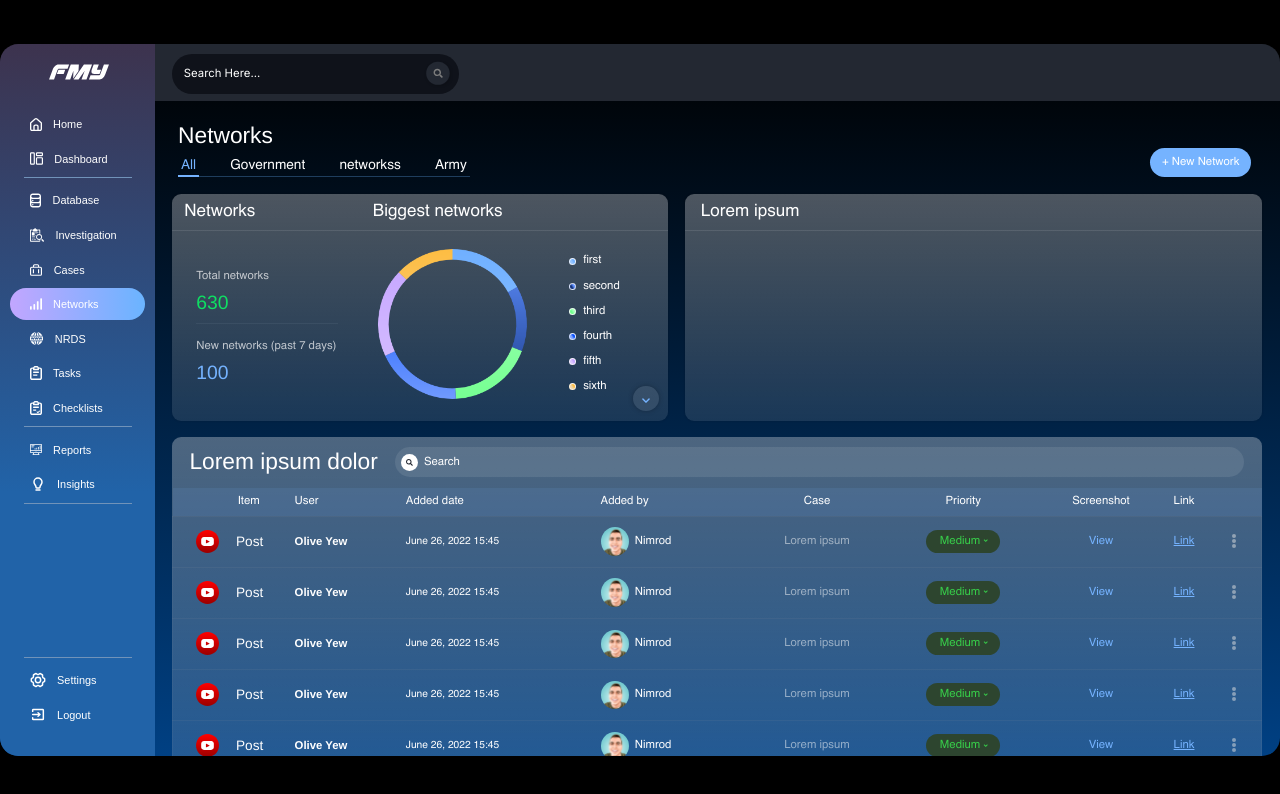
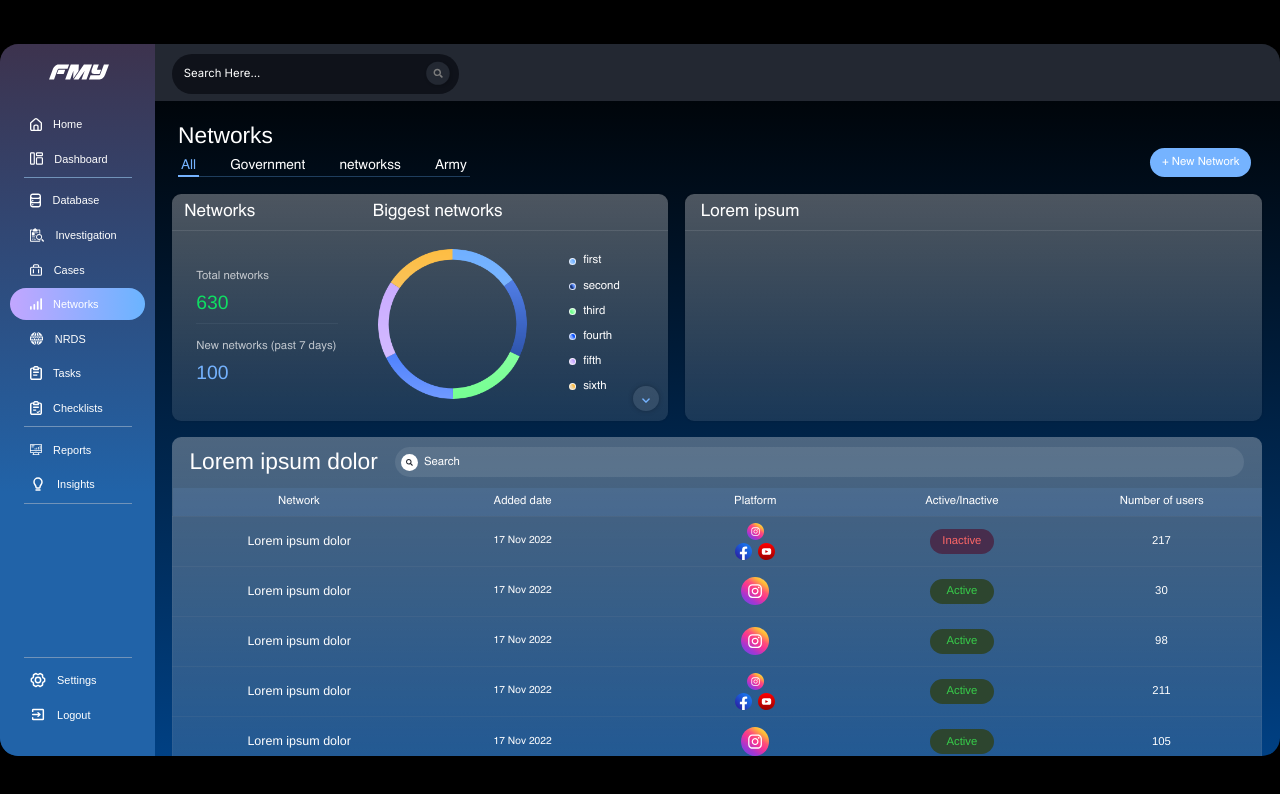
Before and after one commit to luckyboy125/FMY-Landing-Site, a React (Create React App) app: page /networks in a window 1280 px wide. Shown: the top 794 px of the page. Built offline with nearby package versions, Linux system fonts and the light colour scheme; the HTML template or start-up script is replaced by a standard one; a web font is replaced by a local one.

Commit message:
completed networks page

```diff
--- a/src/pages/Networks/Networks.css
+++ b/src/pages/Networks/Networks.css
@@ -313,8 +313,9 @@
   thead
   tr
   th:nth-child(1) {
-  width: 110px;
-  padding-left: 13px !important;
+  width: 376px;
+  margin-right: 36px;
+  text-align: center !important;
 }
 
 .networksRoot
@@ -325,7 +326,12 @@
   tr
   td:nth-child(1) {
   text-align: center !important;
-  padding-left: 13px !important;
+  font-family: "Helvetica";
+  font-style: normal;
+  font-weight: 500;
+  font-size: 22px;
+  line-height: 18px;
+  color: #ffffff;
 }
 
 .networksRoot
@@ -335,8 +341,7 @@
   thead
   tr
   th:nth-child(2) {
-  padding-left: 4px;
-  text-align: left !important;
+  width: 421px;
 }
 
 .networksRoot
@@ -346,59 +351,6 @@
   tbody
   tr
   td:nth-child(2) {
-  text-align: left !important;
-  font-family: "Helvetica";
-  font-style: normal;
-  font-weight: 500;
-  font-size: 24px;
-  line-height: 24px;
-  color: #ffffff;
-}
-
-.networksRoot
-  .networksContent
-  .networksContent2
-  .customizeTable
-  thead
-  tr
-  th:nth-child(3) {
-  text-align: left !important;
-}
-
-.networksRoot
-  .networksContent
-  .networksContent2
-  .customizeTable
-  tbody
-  tr
-  td:nth-child(3) {
-  text-align: left !important;
-  font-family: "Helvetica";
-  font-style: normal;
-  font-weight: 700;
-  font-size: 20px;
-  line-height: 24px;
-  color: #ffffff;
-}
-
-.networksRoot
-  .networksContent
-  .networksContent2
-  .customizeTable
-  thead
-  tr
-  th:nth-child(4) {
-  text-align: left !important;
-}
-
-.networksRoot
-  .networksContent
-  .networksContent2
-  .customizeTable
-  tbody
-  tr
-  td:nth-child(4) {
-  text-align: left !important;
   font-family: "Helvetica";
   font-style: normal;
   font-weight: 400;
@@ -413,8 +365,135 @@
   .customizeTable
   thead
   tr
+  th:nth-child(3) {
+  width: 359px;
+}
+
+.networksRoot
+  .networksContent
+  .networksContent2
+  .customizeTable
+  tbody
+  tr
+  td:nth-child(3) {
+  text-align: center;
+}
+
+.networksRoot
+  .networksContent
+  .networksContent2
+  .customizeTable
+  tbody
+  tr
+  td:nth-child(3)
+  .imageRoot {
+  display: flex;
+  align-items: center;
+  justify-content: center;
+}
+
+.networksRoot
+  .networksContent
+  .networksContent2
+  .customizeTable
+  tbody
+  tr
+  td:nth-child(3)
+  .imageRoot
+  .big {
+  width: 50px;
+  height: 50px;
+}
+
+.networksRoot
+  .networksContent
+  .networksContent2
+  .customizeTable
+  tbody
+  tr
+  td:nth-child(3)
+  .imageRoot
+  .small {
+  width: 30px;
+  height: 30px;
+}
+
+.networksRoot
+  .networksContent
+  .networksContent2
+  .customizeTable
+  thead
+  tr
+  th:nth-child(4) {
+  width: 334px;
+}
+
+.networksRoot
+  .networksContent
+  .networksContent2
+  .customizeTable
+  tbody
+  tr
+  td:nth-child(4) {
+  text-align: center;
+}
+
+.networksRoot
+  .networksContent
+  .networksContent2
+  .customizeTable
+  tbody
+  tr
+  td:nth-child(4)
+  .active {
+  width: 113px;
+  height: 44px;
+  background: #2d452f;
+  border-radius: 30px;
+  display: flex;
+  justify-content: center;
+  align-items: center;
+  margin: auto;
+  font-family: "Helvetica";
+  font-style: normal;
+  font-weight: 500;
+  font-size: 20px;
+  line-height: 24px;
+  color: #37ce4a;
+}
+
+.networksRoot
+  .networksContent
+  .networksContent2
+  .customizeTable
+  tbody
+  tr
+  td:nth-child(4)
+  .inactive {
+  width: 113px;
+  height: 44px;
+  background: #472d4d;
+  border-radius: 30px;
+  display: flex;
+  justify-content: center;
+  align-items: center;
+  margin: auto;
+  font-family: "Helvetica";
+  font-style: normal;
+  font-weight: 500;
+  font-size: 20px;
+  line-height: 24px;
+  color: #fd6767;
+}
+
+.networksRoot
+  .networksContent
+  .networksContent2
+  .customizeTable
+  thead
+  tr
   th:nth-child(5) {
-  text-align: left !important;
+  width: 336px;
 }
 
 .networksRoot
@@ -424,152 +503,10 @@
   tbody
   tr
   td:nth-child(5) {
-  display: flex;
-  align-items: center;
-  text-align: left !important;
   font-family: "Helvetica";
   font-style: normal;
-  font-weight: 400;
-  font-size: 20px;
-  line-height: 23px;
-  color: #ffffff;
-}
-
-.networksRoot
-  .networksContent
-  .networksContent2
-  .customizeTable
-  tbody
-  tr
-  td:nth-child(5)
-  img {
-  min-width: 50px;
-  width: 50px;
-  height: 50px;
-  margin-right: 10px;
-}
-
-.networksRoot
-  .networksContent
-  .networksContent2
-  .customizeTable
-  thead
-  tr
-  th:nth-child(6) {
-  text-align: center;
-}
-
-.networksRoot
-  .networksContent
-  .networksContent2
-  .customizeTable
-  tbody
-  tr
-  td:nth-child(6) {
-  font-family: "Helvetica";
-  font-style: normal;
-  font-weight: 400;
+  font-weight: 500;
   font-size: 20px;
   line-height: 24px;
   color: #ffffff;
-  opacity: 0.5;
 }
-
-.networksRoot
-  .networksContent
-  .networksContent2
-  .customizeTable
-  thead
-  tr
-  th:nth-child(7) {
-  text-align: center;
-}
-
-.networksRoot
-  .networksContent
-  .networksContent2
-  .customizeTable
-  tbody
-  tr
-  td:nth-child(7)
-  div {
-  background: #2d452f !important;
-  min-width: none !important;
-  max-width: 124px;
-  margin: auto;
-}
-
-.networksRoot
-  .networksContent
-  .networksContent2
-  .customizeTable
-  thead
-  tr
-  th:nth-child(8) {
-  text-align: center;
-}
-
-.networksRoot
-  .networksContent
-  .networksContent2
-  .customizeTable
-  tbody
-  tr
-  td:nth-child(8) {
-  font-family: "Helvetica";
-  font-style: normal;
-  font-weight: 400;
-  font-size: 20px;
-  line-height: 24px;
-  color: #75b3ff;
-}
-
-.networksRoot
-  .networksContent
-  .networksContent2
-  .customizeTable
-  thead
-  tr
-  th:nth-child(9) {
-  text-align: center;
-}
-
-.networksRoot
-  .networksContent
-  .networksContent2
-  .customizeTable
-  tbody
-  tr
-  td:nth-child(9) {
-  font-family: "Helvetica";
-  font-style: normal;
-  font-weight: 400;
-  font-size: 20px;
-  line-height: 24px;
-  color: #75b3ff;
-  text-decoration: underline;
-}
-
-.networksRoot
-  .networksContent
-  .networksContent2
-  .customizeTable
-  thead
-  tr
-  th:nth-child(10) {
-  width: 97px;
-}
-
-.networksRoot
-  .networksContent
-  .networksContent2
-  .customizeTable
-  tbody
-  tr
-  td:nth-child(10)
-  .dotBtn {
-  margin: auto;
-  display: flex;
-  justify-content: center;
-  align-items: center;
-}
--- a/src/pages/Networks/Networks.js
+++ b/src/pages/Networks/Networks.js
@@ -1,24 +1,15 @@
 import { useEffect, useState } from "react";
 import { useLocation, useNavigate } from "react-router-dom";
-import ActionButton from "../../components/ActionButton/ActionButton";
+import { doughnutChartColorData } from "../../helpers/chart.helper";
 import ActionTab from "../../components/ActionTab/ActionTab";
 import CardLayout from "../../components/CardLayout/CardLayout";
-import ColorBtn from "../../components/ColorBtn/ColorBtn";
-import CustomizeDoughnutChart from "../../components/CustomizeDoughnutChart/CustomizeDoughnutChart";
-import CustomizeLineChart from "../../components/CustomizeLineChart/CustomizeLineChart";
-import CustomizeTable from "../../components/CustomizeTable/CustomizeTable";
-import FilterDropdown from "../../components/FilterDropdown/FilterDropdown";
-import GradientButton from "../../components/GradientButton/GradientButton";
 import RoundButton from "../../components/RoundButton/RoundButton";
 import SearchInput from "../../components/SearchInput/SearchInput";
-import ThreeDotBtn from "../../components/ThreeDotBtn/ThreeDotBtn";
-import { doughnutChartColorData } from "../../helpers/chart.helper";
-import refresh from "../../asset/images/refresh_icon.svg";
-import more_tool from "../../asset/images/more_tool_icon.svg";
-import more_detail from "../../asset/images/more_detail_icon.svg";
-import csv from "../../asset/images/csv_icon.svg";
-import person3 from "../../asset/person3.svg";
+import CustomizeTable from "../../components/CustomizeTable/CustomizeTable";
+import CustomizeDoughnutChart from "../../components/CustomizeDoughnutChart/CustomizeDoughnutChart";
 import youtube from "../../asset/images/social/youtube.svg";
+import facebook from "../../asset/images/social/facebook.svg";
+import instagram from "../../asset/images/social/instagram.svg";
 import "./Networks.css";
 
 function Networks() {
@@ -29,7 +20,6 @@ function Networks() {
 
   const [searchValue, setSearchValue] = useState("");
   const [mockTableData, setMockTableData] = useState([]);
-  const [mockLineData, setMockLineData] = useState([]);
   const [mockDoughnutData, setMockDoughnutData] = useState([]);
 
   const handleTab = (_tab) => {
@@ -45,28 +35,15 @@ function Networks() {
       setMockTableData((pre) => [
         ...pre,
         {
-          item: "Post",
-          user: "Olive Yew",
-          addeddate: "June 26, 2022 15:45",
-          addbyuser: {
-            name: "Nimrod",
-            image: person3,
-          },
-          case: "Lorem ipsum",
-          priority: "Medium",
+          network: "Lorem ipsum dolor",
+          addeddate: "17 Nov 2022",
+          active: Math.floor(Math.random() * 2) === 0,
+          number_of_users: Math.floor(Math.random() * 250),
         },
       ]);
     }
+
     setInterval(() => {
-      setMockLineData([
-        Math.floor(Math.random() * 500 + 900),
-        Math.floor(Math.random() * 500 + 900),
-        Math.floor(Math.random() * 500 + 900),
-        Math.floor(Math.random() * 500 + 900),
-        Math.floor(Math.random() * 500 + 900),
-        Math.floor(Math.random() * 500 + 900),
-        Math.floor(Math.random() * 500 + 900),
-      ]);
       setMockDoughnutData([
         Math.floor(Math.random() * 500 + 900),
         Math.floor(Math.random() * 500 + 900),
@@ -198,44 +175,45 @@ function Networks() {
               </div>
             }
             tableHeader={[
-              "",
-              "Item",
-              "User",
+              "Network",
               "Added date",
-              "Added by",
-              "Case",
-              "Priority",
-              "Screenshot",
-              "Link",
-              "",
+              "Platform",
+              "Active/Inactive",
+              "Number of users",
             ]}
             body={mockTableData.map((item, index) => {
               return (
                 <tr key={index}>
-                  <td>
-                    <img src={youtube} alt="social_icon"></img>
-                  </td>
-                  <td>{item.item}</td>
-                  <td>{item.user}</td>
+                  <td>{item.network}</td>
                   <td>{item.addeddate}</td>
                   <td>
-                    <img src={item.addbyuser.image} alt="avatar" />{" "}
-                    {item.addbyuser.name}
+                    {index % 3 === 0 ? (
+                      <div>
+                        <div className="imageRoot">
+                          <img className="small" src={instagram} alt="social" />
+                        </div>
+                        <div className="imageRoot" style={{ marginTop: "5px" }}>
+                          <img
+                            className="small"
+                            src={facebook}
+                            alt="social"
+                            style={{ marginRight: "10px" }}
+                          />
+                          <img className="small" src={youtube} alt="social" />
+                        </div>
+                      </div>
+                    ) : (
+                      <div className="imageRoot">
+                        <img className="big" src={instagram} alt="social" />
+                      </div>
+                    )}
                   </td>
-                  <td>{item.case}</td>
                   <td>
-                    <ColorBtn
-                      name="Medium"
-                      width={130}
-                      arrowShow
-                      color="#37CE4A"
-                    />
+                    <div className={`${item.active ? "active" : "inactive"}`}>
+                      {item.active ? "Active" : "Inactive"}
+                    </div>
                   </td>
-                  <td>View</td>
-                  <td>Link</td>
-                  <td>
-                    <ThreeDotBtn className="dotBtn" action={() => {}} />
-                  </td>
+                  <td>{item.number_of_users}</td>
                 </tr>
               );
             })}
```
